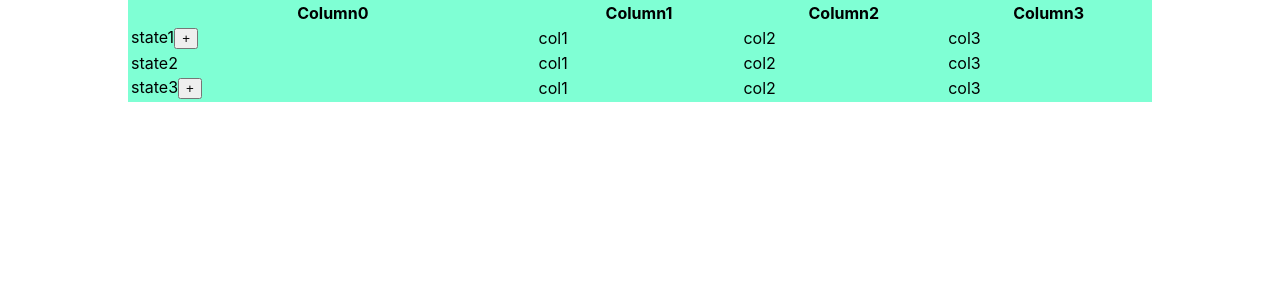
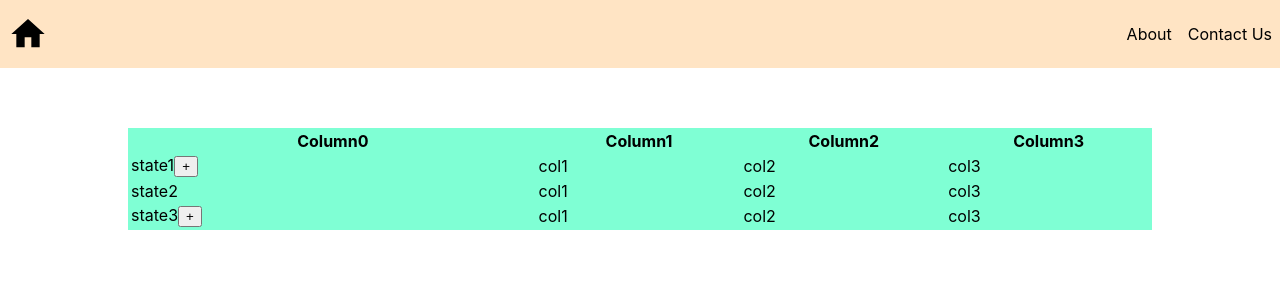
Before and after one commit to Shotteammate/code-test, a React (Create React App) app: page / in a window 1280 px wide. Shown: the top 300 px of the page. Built offline with nearby package versions, Linux system fonts and the light colour scheme.

Commit message:
feat: mockup navbar

```diff
--- a/package.json
+++ b/package.json
@@ -3,6 +3,9 @@
   "version": "0.1.0",
   "private": true,
   "dependencies": {
+    "@emotion/react": "^11.9.0",
+    "@emotion/styled": "^11.8.1",
+    "@mui/icons-material": "^5.8.0",
     "@testing-library/jest-dom": "^5.16.4",
     "@testing-library/react": "^13.3.0",
     "@testing-library/user-event": "^13.5.0",
--- a/src/App.js
+++ b/src/App.js
@@ -2,6 +2,7 @@ import React, { useMemo } from "react";
 import "./App.css";
 import Table from "./components/Table";
 import { tableData } from "./assets/constants/data";
+import Navbar from "./components/Navbar";
 
 function App() {
   const states = useMemo(() => tableData?.states, []);
@@ -10,6 +11,7 @@ function App() {
 
   return (
     <div className="App">
+      <Navbar />
       <Table states={states} distracts={distracts} townships={townships} />
     </div>
   );
--- /dev/null
+++ b/src/components/Navbar/index.css
@@ -0,0 +1,30 @@
+.container {
+  width: 100%;
+  background-color: bisque;
+  position: fixed;
+  top: 0;
+  left: 0;
+}
+.navbar {
+  display: flex;
+  justify-content: space-between;
+  align-items: center;
+  padding: 0.5rem;
+}
+
+.logo {
+  width: 2.5rem !important;
+  height: 2.5rem !important;
+  max-width: 2.5rem !important;
+  cursor: pointer;
+}
+
+nav ul {
+  display: flex;
+  gap: 1rem;
+}
+
+nav ul li {
+  list-style-type: none;
+  cursor: pointer;
+}
--- /dev/null
+++ b/src/components/Navbar/index.js
@@ -0,0 +1,23 @@
+import React from "react";
+import HomeIcon from "@mui/icons-material/Home";
+import "./index.css";
+
+const Navbar = () => {
+  const navigationLinks = ["About", "Contact Us"];
+  return (
+    <div className="container">
+      <div className="navbar">
+        <HomeIcon className="logo" />
+        <nav>
+          <ul>
+            {navigationLinks.map((link) => (
+              <li>{link}</li>
+            ))}
+          </ul>
+        </nav>
+      </div>
+    </div>
+  );
+};
+
+export default Navbar;
--- a/src/components/Table.css
+++ b/src/components/Table.css
@@ -1,6 +1,7 @@
 .table-container {
   background-color: aquamarine;
   width: 80%;
+  margin-top: 8rem;
 }
 
 .table-container table {
```
Also changed, not shown: 1 other file (tests, documents, lock files or other folders).
